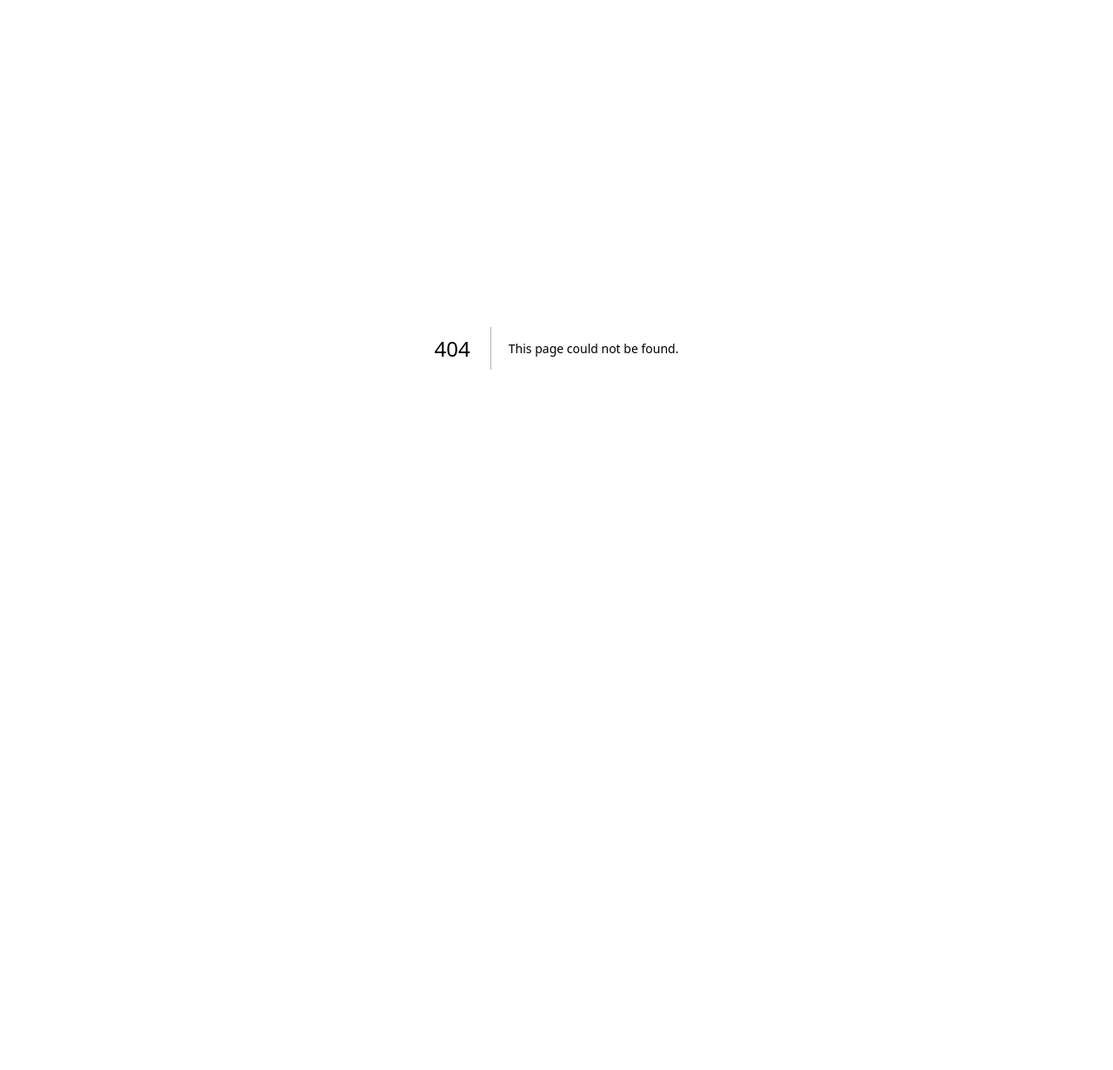
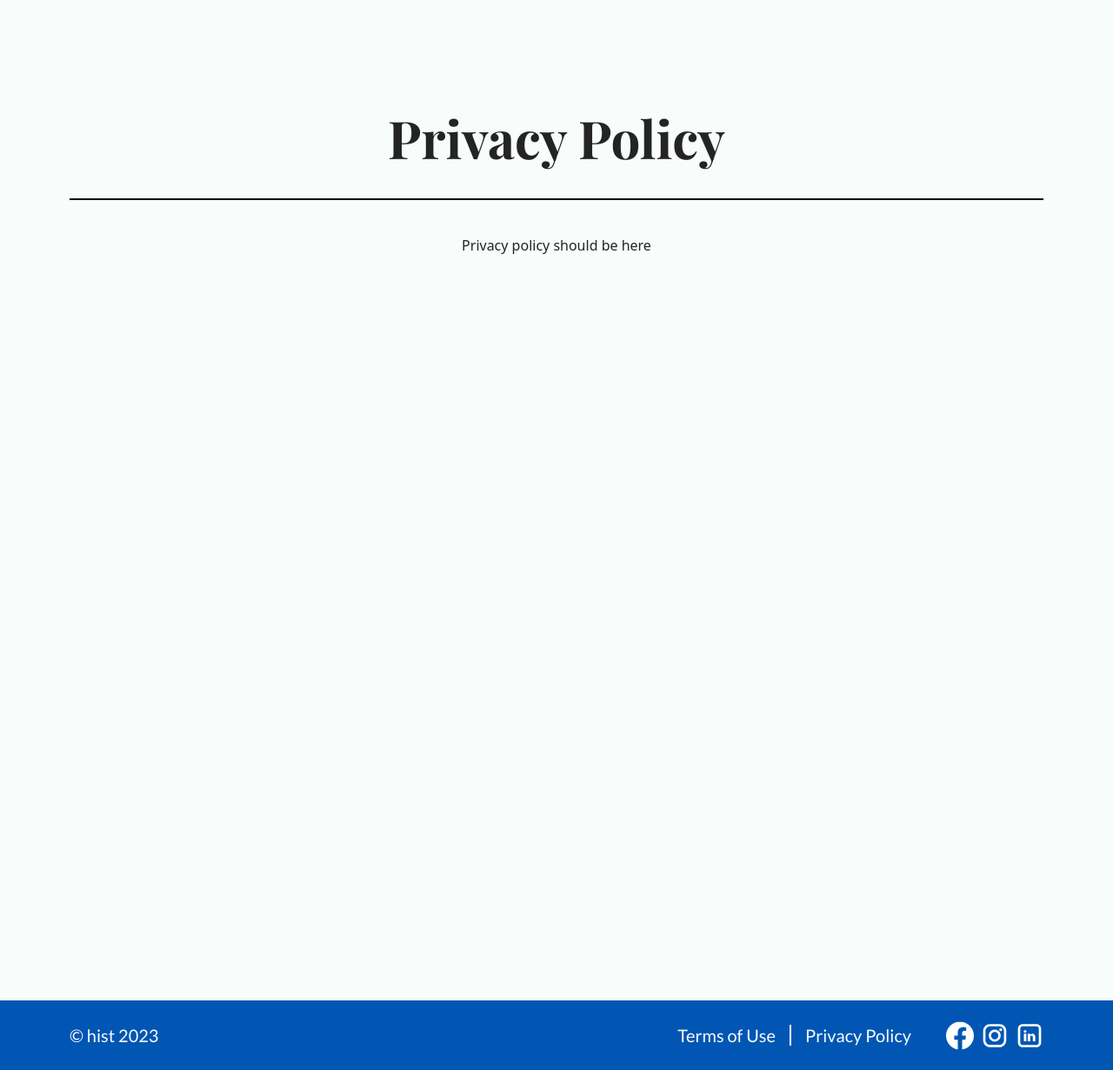
Before and after one commit to DoughnutsNCookies/WebApp-Hist-LandingPage, a Next.js app in the folder hist/: page /privacy in a window 1280 px wide. Before the commit this address had no page. Shown: the whole page at 87% size. Before the commit the page ends 800 px from the top, so only its background shows below. Built offline with nearby package versions, Linux system fonts and the light colour scheme; a web font is replaced by a local one.

Commit message:
Added Privacy page

```diff
--- a/hist/src/pages/components/Footer.tsx
+++ b/hist/src/pages/components/Footer.tsx
@@ -7,7 +7,7 @@ const Footer = () => {
                     <div className="flex flex-row justify-between items-center gap-x-4">
                         <LegalLink text={"Terms of Use"} href={"/terms"}/>
                         <div className="border-x border-white h-6"/>
-                        <LegalLink text={"Privacy Policy"} href={"/terms"}/>
+                        <LegalLink text={"Privacy Policy"} href={"/privacy"}/>
                     </div>
                     <div className="flex flex-row justify-center items-center gap-x-2">
                         <FacebookIcon/>
--- /dev/null
+++ b/hist/src/pages/privacy.tsx
@@ -0,0 +1,36 @@
+import Head from "next/head";
+import NavBar from "./components/NavBar"
+import Footer from "./components/Footer"
+import PrivacyContents from "./privacy/PrivacyContents";
+
+const Terms = () => {
+    return (
+        <main>
+            <Head>
+                <title>Hist Terms of Use</title>
+                <meta name="title" content="Hist" />
+                <meta name="description" content="Connecting Users with Providers" />
+                <meta name="keywords" content="hist healtcare booking" />
+                <meta name="author" content="Sean Chuah Tse Yung" />
+                <meta name="theme-color" content="#FFFFFF" />
+
+                <meta property="og:title" content="Hist" />
+                <meta property="og:type" content="website" />
+                <meta property="og:url" content="" />
+                <meta property="og:image" content="" />
+                <meta property="og:description" content="Connecting Users with Providers" />
+
+                <meta property="twitter:title" content="Hist" />
+                <meta property="twitter:card" content="summary_large_image" />
+                <meta property="twitter:url" content="" />
+                <meta property="twitter:image" content="" />
+                <meta property="twitter:description" content="Connecting Users with Providers" />
+            </Head>
+            <NavBar/>
+            <PrivacyContents/>
+            <Footer/>
+        </main>
+    )
+}
+
+export default Terms
--- /dev/null
+++ b/hist/src/pages/privacy/PrivacyContents.tsx
@@ -0,0 +1,15 @@
+const PrivacyContents = () => {
+    return (
+        <section id="terms">
+            <div className="pt-32 p-20 flex flex-col justify-center items-center gap-y-10">
+                <h1 className="font-playfair font-bold text-6xl">Privacy Policy</h1>
+                <div className="border-y border-black w-full"/>
+                <div className="h-screen">
+                    Privacy policy should be here
+                </div>
+            </div>
+        </section>
+    )
+}
+
+export default PrivacyContents
```
